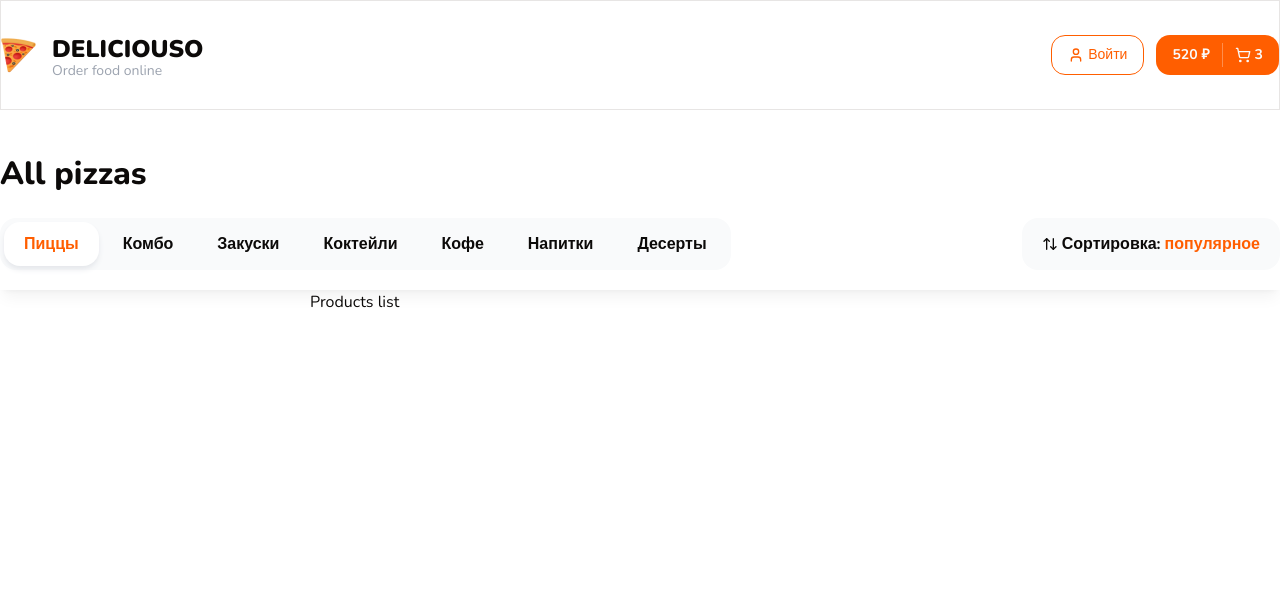
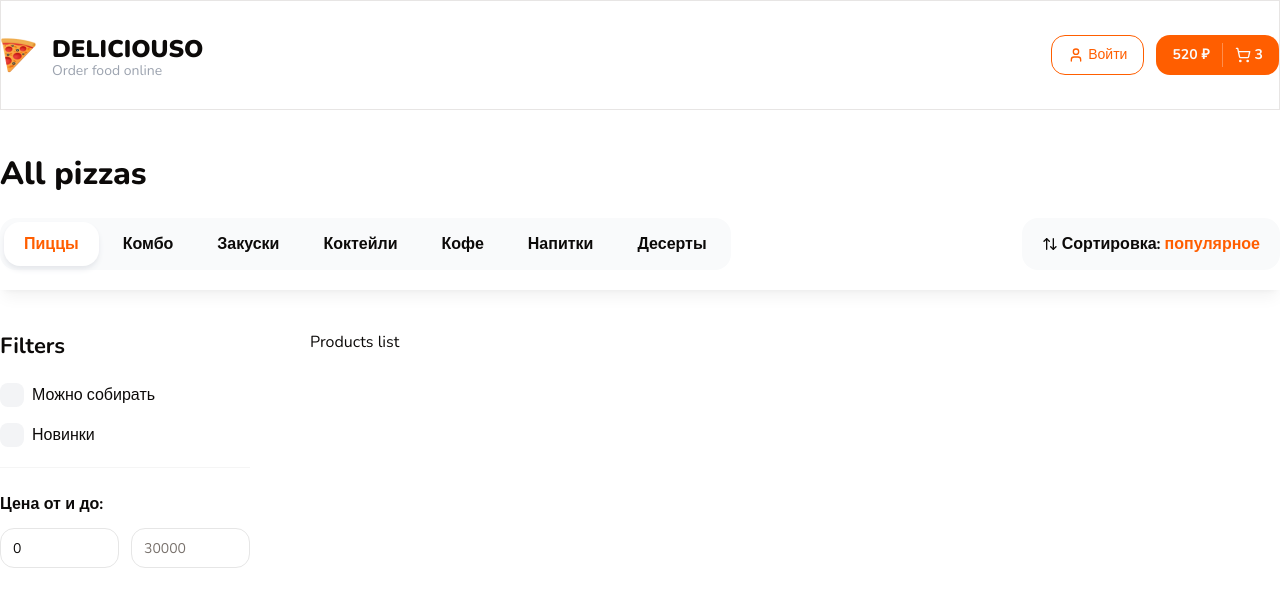
Before and after one commit to denys-zdor83/delicioso-frontend, a Next.js app: page / in a window 1280 px wide. Shown: the top 606 px of the page. Built offline with nearby package versions, Linux system fonts and the light colour scheme.

Commit message:
Filters: Created filter checkboxes and price inputs

```diff
--- a/app/page.tsx
+++ b/app/page.tsx
@@ -9,7 +9,7 @@ export default function Home() {
 
       <TopBar />
 
-      <Container className="pb-14">
+      <Container className="mt-10 pb-14">
         <div className="flex gap-[60px]">
 
           {/* Filters */}
--- /dev/null
+++ b/components/shared/FilterCheckbox.tsx
@@ -0,0 +1,34 @@
+import React from 'react';
+import { Checkbox } from '../ui/checkbox';
+
+export interface FilterChecboxProps {
+  text: string;
+  value: string;
+  endAdornment?: React.ReactNode;
+  onCheckedChange?: (checked: boolean) => void;
+  checked?: boolean;
+}
+
+export const FilterCheckbox: React.FC<FilterChecboxProps> = ({
+  text,
+  value,
+  endAdornment,
+  onCheckedChange,
+  checked,
+}) => {
+  return (
+    <div className="flex items-center space-x-2">
+      <Checkbox
+        onCheckedChange={onCheckedChange}
+        checked={checked}
+        value={value}
+        className="rounded-[8px] w-6 h-6"
+        id={`checkbox-${String(value)}`}
+      />
+      <label htmlFor={`checkbox-${String(value)}`} className="leading-none cursor-pointer flex-1">
+        {text}
+      </label>
+      {endAdornment}
+    </div>
+  );
+};
--- a/components/shared/Filters.tsx
+++ b/components/shared/Filters.tsx
@@ -1,5 +1,7 @@
 import { cn } from '@/lib/utils'
 import React from 'react'
+import { FilterCheckbox, Title } from './'
+import { Input } from '../ui'
 
 type Props = {
     className?: string
@@ -8,7 +10,20 @@ type Props = {
 export const Filters: React.FC<Props> = ({ className }) => {
   return (
     <div className={className}>
+        <Title text="Filters" size="sm" className="mb-5 font-bold" />
 
+        <div className="flex flex-col gap-4">
+          <FilterCheckbox text="Можно собирать" value="1" />
+          <FilterCheckbox text="Новинки" value="2" />
+        </div>
+
+        <div className="mt-5 border-y border-y-neutral-100 py-6 pb-7">
+          <p className="font-bold mb-3">Цена от и до:</p>
+          <div className="flex gap-3 mb-5">
+            <Input type="number" placeholder="0" min={0} max={1000} defaultValue={0} />
+            <Input type="number" min={100} max={1000} placeholder="30000" />
+          </div>
+        </div>
     </div>
   )
 }
--- a/components/shared/Header.tsx
+++ b/components/shared/Header.tsx
@@ -1,7 +1,7 @@
 import React from 'react'
 import { cn } from '@/lib/utils'
 
-import { Container } from './Container'
+import { Container } from './'
 import Image from 'next/image'
 import { Button } from '../ui'
 import { ArrowRight, ShoppingCart, User } from 'lucide-react'
--- a/components/shared/TopBar.tsx
+++ b/components/shared/TopBar.tsx
@@ -1,6 +1,6 @@
 import { cn } from '@/lib/utils'
 import React from 'react'
-import { Container, SortPopup, Categories } from './index'
+import { Container, SortPopup, Categories } from './'
 
 type Props = {
     className?: string
--- a/components/shared/index.ts
+++ b/components/shared/index.ts
@@ -3,5 +3,6 @@ export { Header } from "./Header";
 export { Title } from "./Title";
 export { Categories } from "./Categories";
 export { SortPopup } from "./SortPopup";
-export { TopBar } from "./TopBar"
-export { Filters } from "./Filters"
+export { TopBar } from "./TopBar";
+export { Filters } from "./Filters";
+export { FilterCheckbox } from "./FilterCheckbox";
--- a/components/ui/checkbox.tsx
+++ b/components/ui/checkbox.tsx
@@ -1,10 +1,10 @@
-"use client"
+'use client';
 
-import * as React from "react"
-import * as CheckboxPrimitive from "@radix-ui/react-checkbox"
-import { Check } from "lucide-react"
+import * as React from 'react';
+import * as CheckboxPrimitive from '@radix-ui/react-checkbox';
+import { Check } from 'lucide-react';
 
-import { cn } from "@/lib/utils"
+import { cn } from '@/lib/utils';
 
 const Checkbox = React.forwardRef<
   React.ElementRef<typeof CheckboxPrimitive.Root>,
@@ -13,18 +13,15 @@ const Checkbox = React.forwardRef<
   <CheckboxPrimitive.Root
     ref={ref}
     className={cn(
-      "peer h-4 w-4 shrink-0 rounded-sm border border-primary ring-offset-background focus-visible:outline-none focus-visible:ring-2 focus-visible:ring-ring focus-visible:ring-offset-2 disabled:cursor-not-allowed disabled:opacity-50 data-[state=checked]:bg-primary data-[state=checked]:text-primary-foreground",
-      className
+      'peer h-4 w-4 shrink-0 bg-gray-100 ring-offset-background focus-visible:outline-none focus-visible:ring-2 focus-visible:ring-ring focus-visible:ring-offset-2 disabled:cursor-not-allowed disabled:opacity-50 data-[state=checked]:bg-primary data-[state=checked]:text-primary-foreground',
+      className,
     )}
-    {...props}
-  >
-    <CheckboxPrimitive.Indicator
-      className={cn("flex items-center justify-center text-current")}
-    >
-      <Check className="h-4 w-4" />
+    {...props}>
+    <CheckboxPrimitive.Indicator className={cn('flex items-center justify-center text-current')}>
+      <Check className="h-4 w-4" strokeWidth={3} />
     </CheckboxPrimitive.Indicator>
   </CheckboxPrimitive.Root>
-))
-Checkbox.displayName = CheckboxPrimitive.Root.displayName
+));
+Checkbox.displayName = CheckboxPrimitive.Root.displayName;
 
-export { Checkbox }
+export { Checkbox };
```
